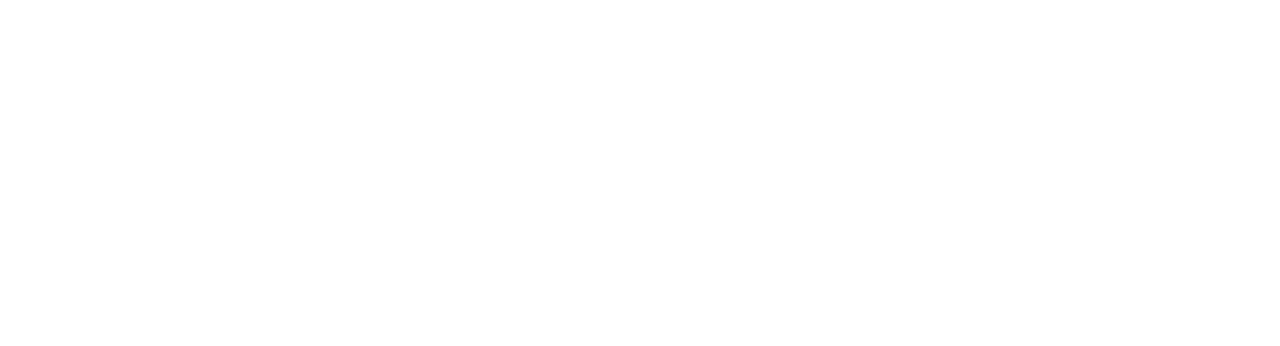
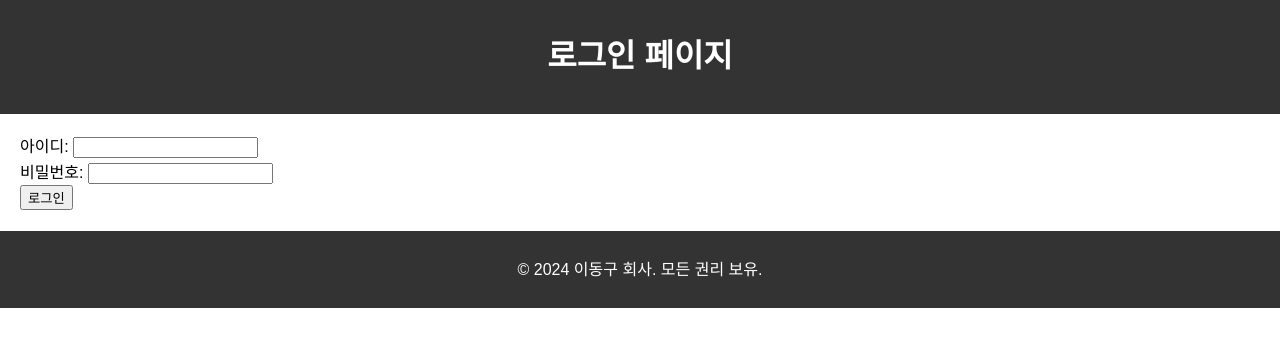
Before and after one commit to dany015/dgWebSample, a plain HTML site: page signin/index.html in a window 1280 px wide. Drawn offline with Linux system fonts and the light colour scheme; files that its build step writes are made by us from their sources.

Commit message:
로그인 페이지 완성

```diff
--- a/signin/index.html
+++ b/signin/index.html
@@ -0,0 +1,28 @@
+<!DOCTYPE html>
+<html lang="ko">
+<head>
+    <meta charset="UTF-8">
+    <meta name="viewport" content="width=device-width, initial-scale=1.0">
+    <title>로그인</title>
+    <link rel="stylesheet" href="styles.css">
+</head>
+<body>
+    <header>
+        <h1>로그인 페이지</h1>
+    </header>
+    <main>
+        <form action="/signin" method="POST">
+            <label for="username">아이디:</label>
+            <input type="text" id="username" name="username" required>
+            <br>
+            <label for="password">비밀번호:</label>
+            <input type="password" id="password" name="password" required>
+            <br>
+            <button type="submit">로그인</button>
+        </form>
+    </main>
+    <footer>
+        <p>© 2024 이동구 회사. 모든 권리 보유.</p>
+    </footer>
+</body>
+</html>
```
Also changed, not shown: index.html (+1 -0 lines).
